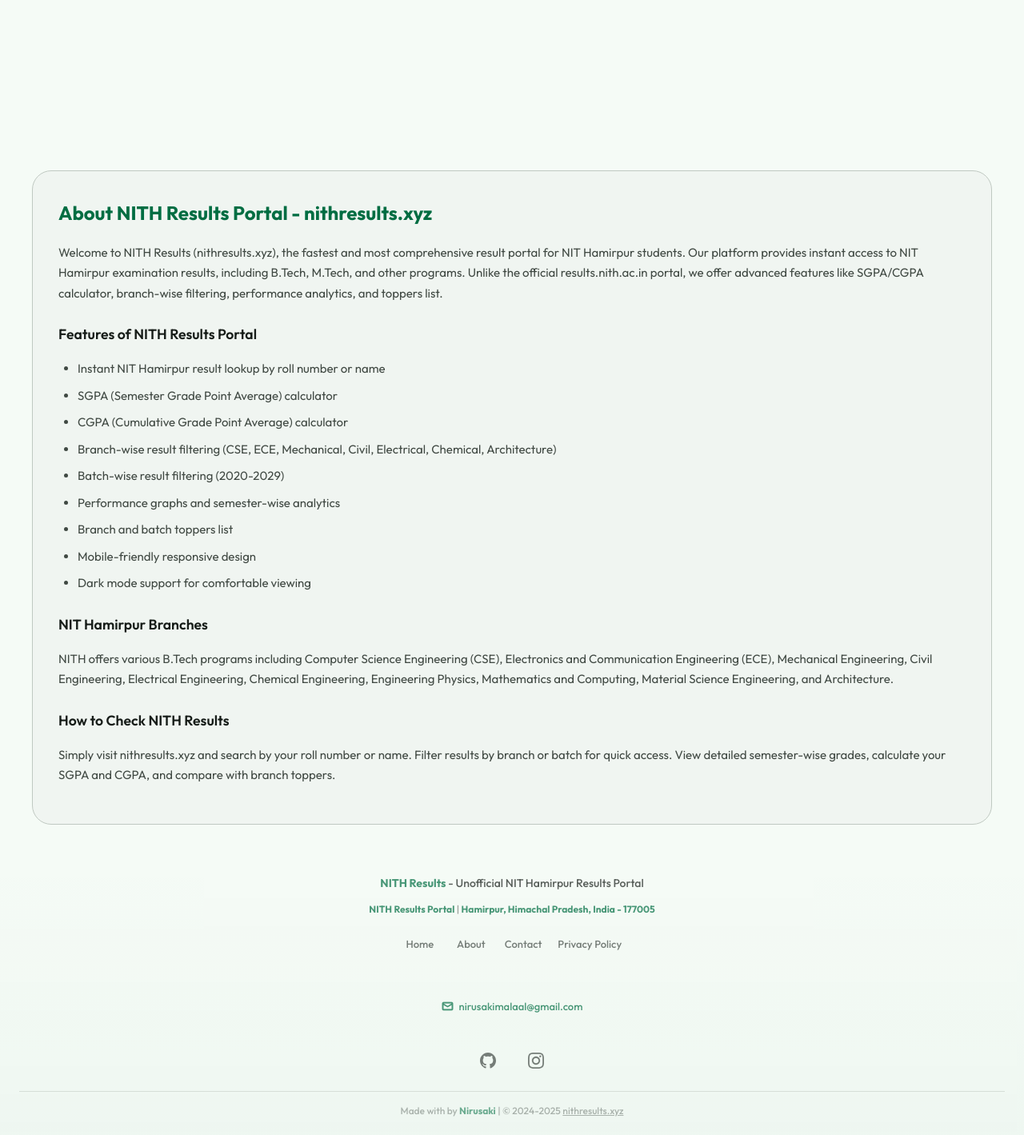
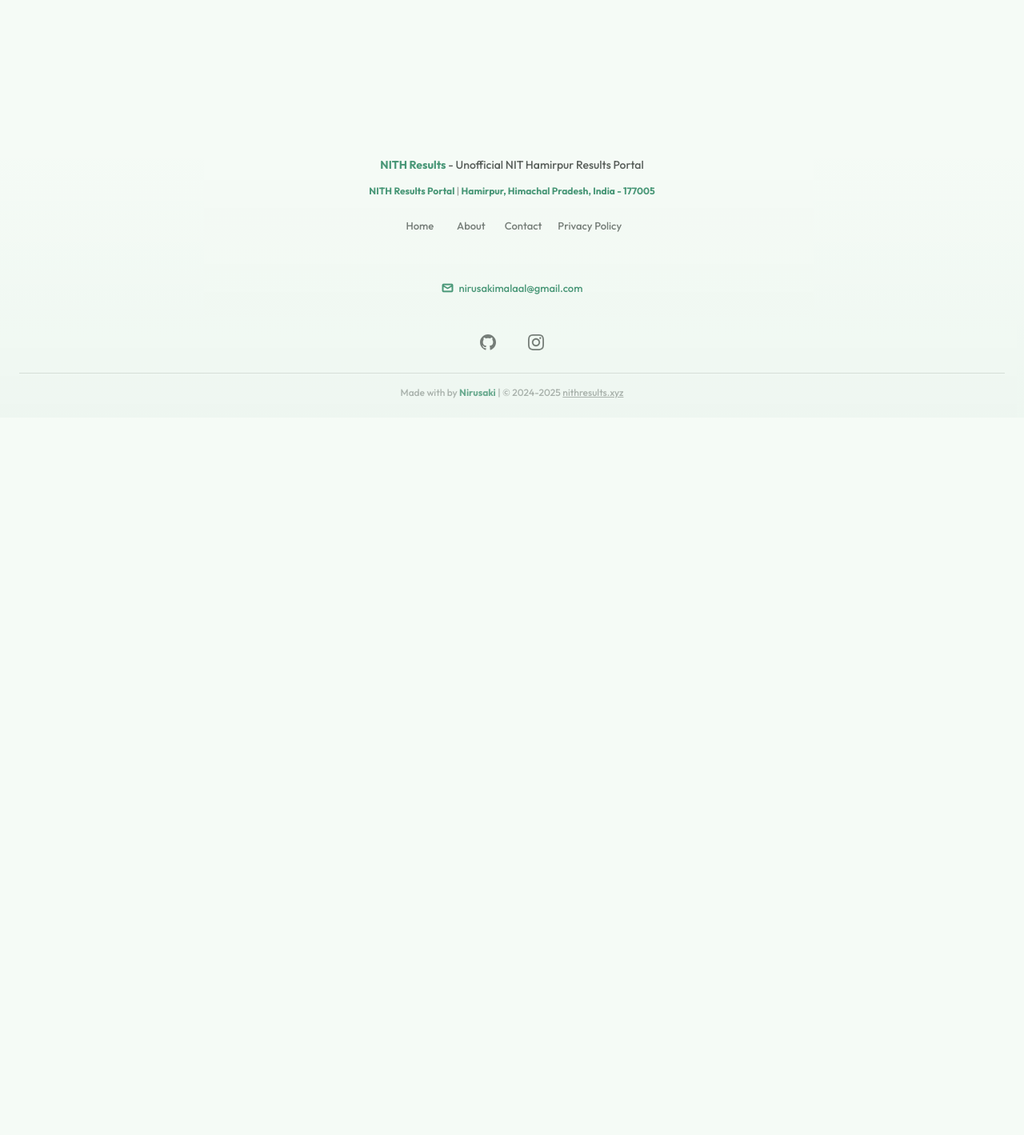
Before and after one commit to Nirusaki-Malaal/nith-results-website, a Flask app: page / in a window 1280 px wide. Shown: the part 872-2291 px from the top of the page at 80% size. After the commit the page ends 1370 px from the top, so only its background shows below. Run offline with Flask 3, Linux system fonts and the light colour scheme; data that the repository does not hold is empty.

Commit message:
fixing performance bugs

```diff
--- a/templates/index.html
+++ b/templates/index.html
@@ -499,31 +499,6 @@
     <!-- Pagination Controls -->
     <nav id="paginationContainer" class="pagination-container" aria-label="Results pagination" role="navigation"></nav>
 
-    <!-- SEO Content Section (About This Portal) -->
-    <section class="about-portal-section" aria-labelledby="about-heading">
-        <h2 id="about-heading">About NITH Results Portal - nithresults.xyz</h2>
-        <p>Welcome to NITH Results (nithresults.xyz), the fastest and most comprehensive result portal for NIT Hamirpur students. Our platform provides instant access to NIT Hamirpur examination results, including B.Tech, M.Tech, and other programs. Unlike the official results.nith.ac.in portal, we offer advanced features like SGPA/CGPA calculator, branch-wise filtering, performance analytics, and toppers list.</p>
-
-        <h3>Features of NITH Results Portal</h3>
-        <ul>
-            <li>Instant NIT Hamirpur result lookup by roll number or name</li>
-            <li>SGPA (Semester Grade Point Average) calculator</li>
-            <li>CGPA (Cumulative Grade Point Average) calculator</li>
-            <li>Branch-wise result filtering (CSE, ECE, Mechanical, Civil, Electrical, Chemical, Architecture)</li>
-            <li>Batch-wise result filtering (2020-2029)</li>
-            <li>Performance graphs and semester-wise analytics</li>
-            <li>Branch and batch toppers list</li>
-            <li>Mobile-friendly responsive design</li>
-            <li>Dark mode support for comfortable viewing</li>
-        </ul>
-
-        <h3>NIT Hamirpur Branches</h3>
-        <p>NITH offers various B.Tech programs including Computer Science Engineering (CSE), Electronics and Communication Engineering (ECE), Mechanical Engineering, Civil Engineering, Electrical Engineering, Chemical Engineering, Engineering Physics, Mathematics and Computing, Material Science Engineering, and Architecture.</p>
-
-        <h3>How to Check NITH Results</h3>
-        <p>Simply visit nithresults.xyz and search by your roll number or name. Filter results by branch or batch for quick access. View detailed semester-wise grades, calculate your SGPA and CGPA, and compare with branch toppers.</p>
-    </section>
-
     </main>
 
     <!-- Footer -->
```
